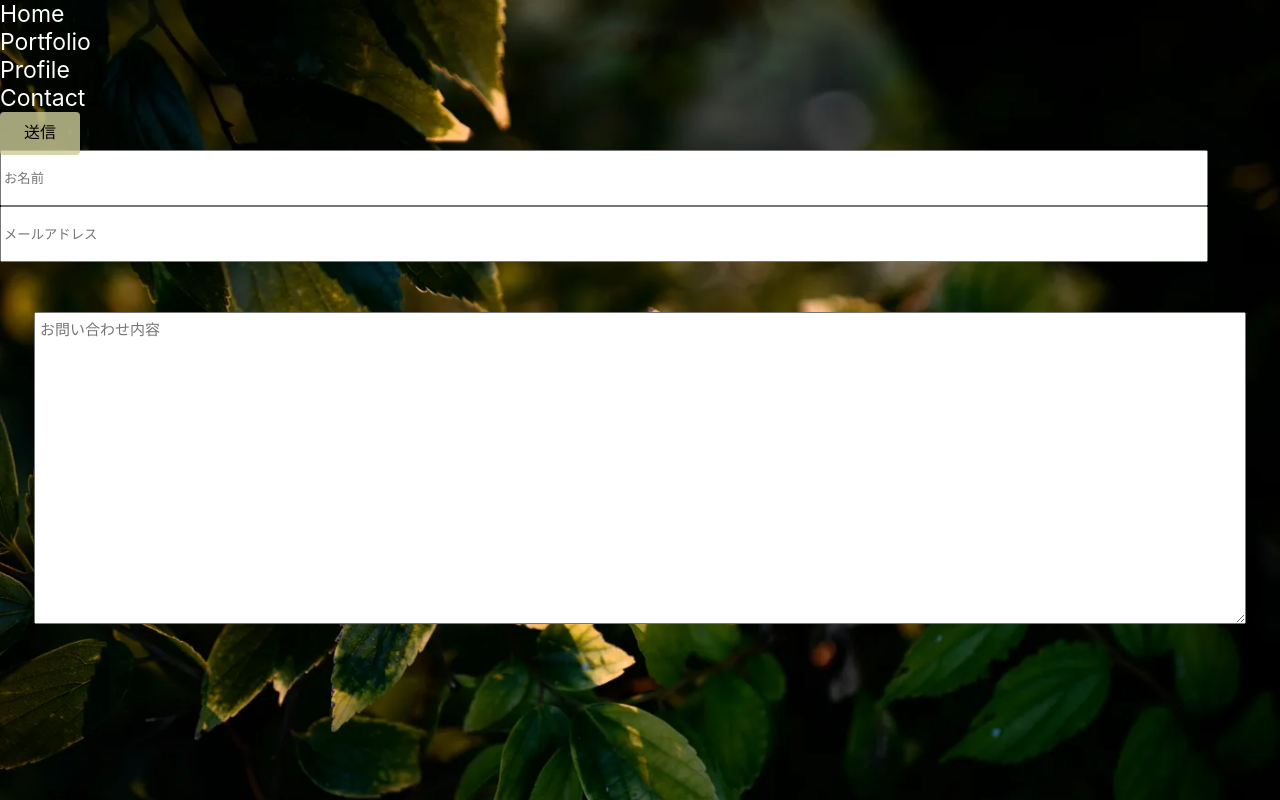
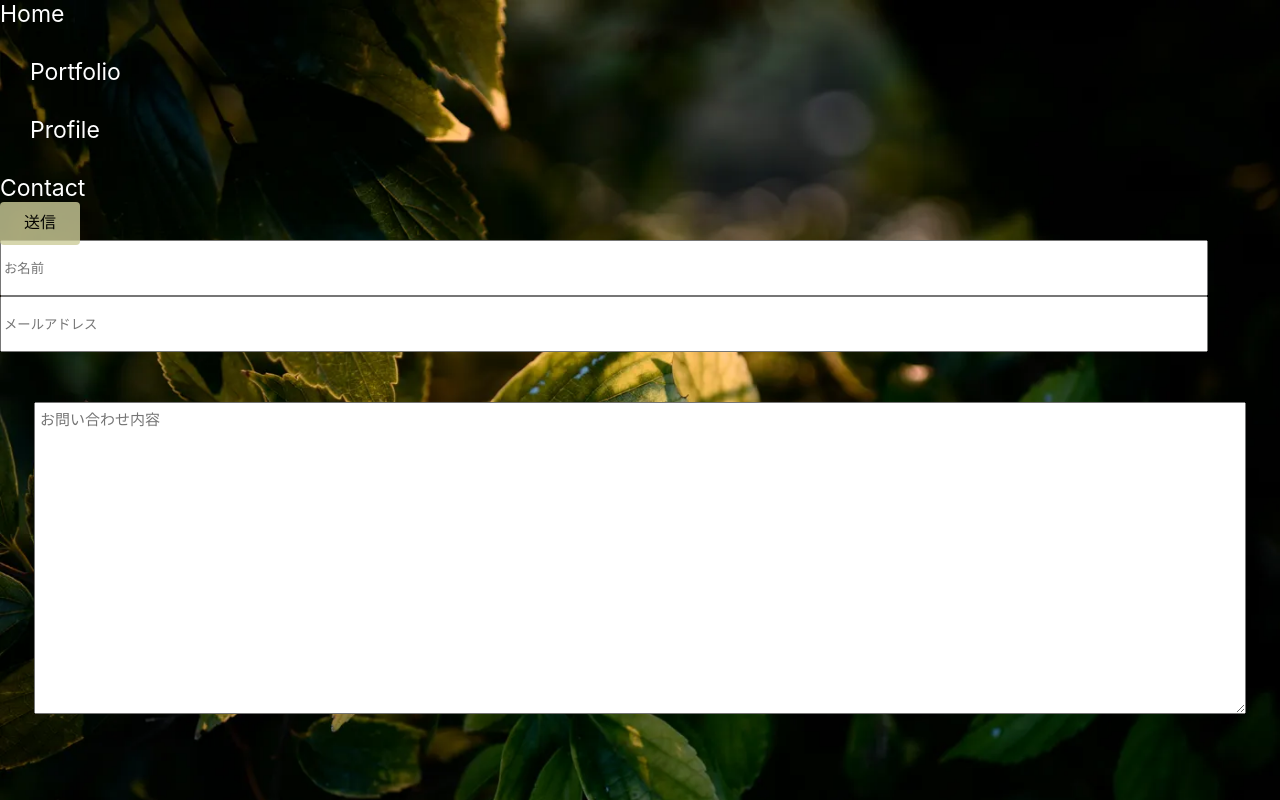
Before and after one commit to Yuta-Tsutsumi/portfolio-site, a React (Create React App) app: page / in a window 1280 px wide. Built offline with nearby package versions, Linux system fonts and the light colour scheme.

Commit message:
CSS にmargin: 30px;を追加

```diff
--- a/src/components/atoms/Portfolio/PortfolioLink.scss
+++ b/src/components/atoms/Portfolio/PortfolioLink.scss
@@ -1,5 +1,6 @@
 .PortfolioLink {
   font-size: 23px;
+  margin: 30px;
   a {
     color: #fff;
     text-decoration: none;
--- a/src/components/atoms/Profile/ProfileLink.scss
+++ b/src/components/atoms/Profile/ProfileLink.scss
@@ -1,5 +1,6 @@
 .ProfileLink {
   font-size: 23px;
+  margin: 30px;
   a {
     color: #fff;
     text-decoration: none;
```
